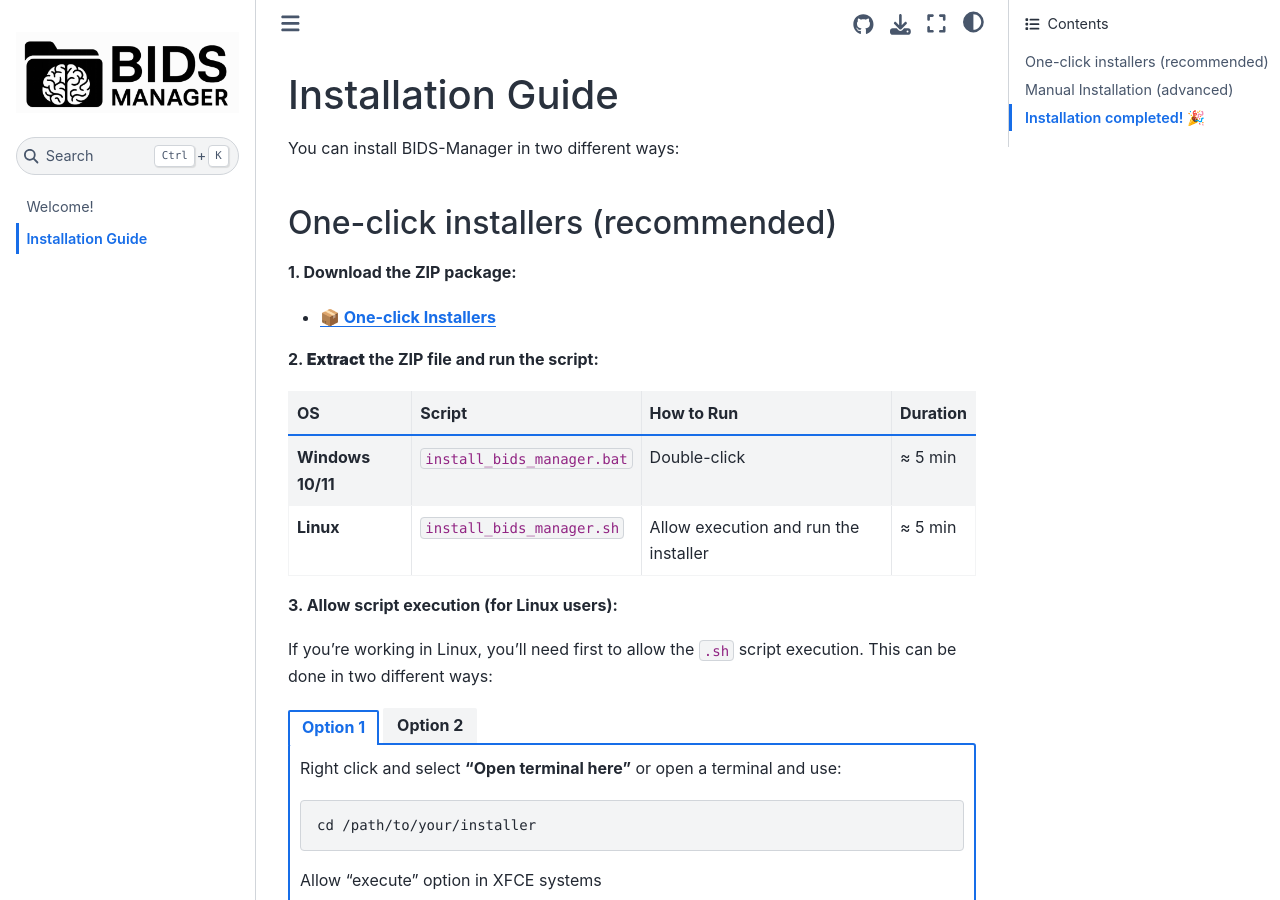
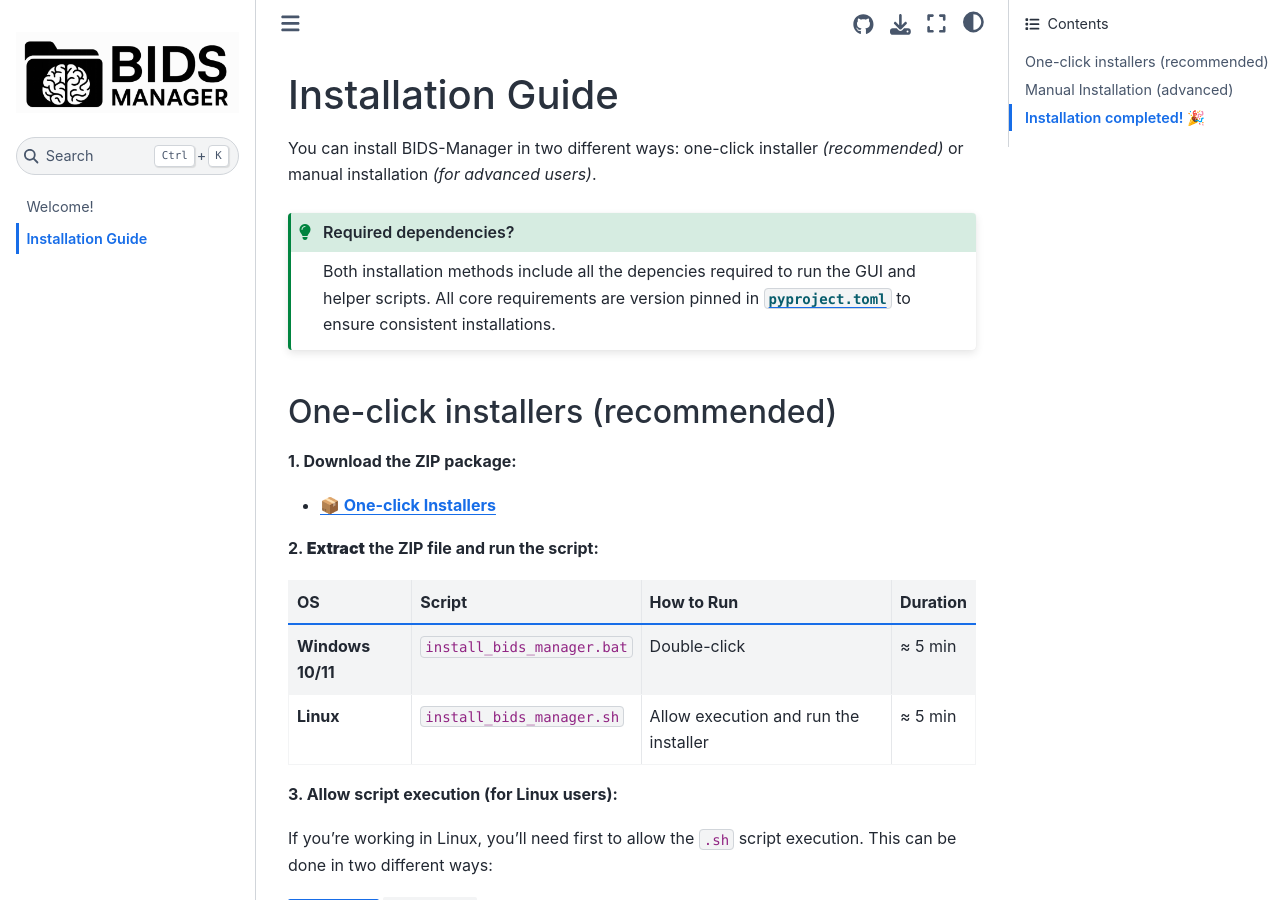
Before and after one commit to alexisbaxman/demo_bids-manager_documentation, a Jupyter Book: the page built from book/installation.md, in a window 1280 px wide and 900 px high. Built offline with Jupyter Book 1.0.4 settings and Sphinx 7.4.7 and the Sphinx Book theme 1.1.4, drawn with Linux system fonts in a browser that asks for light colours; some of the changed text lies outside the part shown.

Commit message:
Update installation.md

````diff
--- a/book/installation.md
+++ b/book/installation.md
@@ -1,5 +1,12 @@
 # Installation Guide
-You can install BIDS-Manager in two different ways:
+You can install BIDS-Manager in two different ways: one-click installer _(recommended)_ or manual installation _(for advanced users)_.
+
+```{admonition} Required dependencies?
+:class: tip
+
+Both installation methods include all the depencies required to run the GUI and helper scripts. All core requirements are version pinned in [`pyproject.toml`](https://github.com/ANCPLabOldenburg/BIDS-Manager/blob/main/pyproject.toml) to ensure consistent installations.
+```
+
 
 ## One-click installers (recommended)
 
@@ -87,10 +94,3 @@ After the installation finishes, you will find two **shortcuts** on your desktop
 |-------------|---------------------------|--------------------------------|
 | **Windows** | `run_bidsmanager.bat`      | `uninstall_bidsmanager.bat`    |
 | **Linux**   | **BIDS Manager** (launcher)| `uninstall_bidsmanager.sh`     |
-
-
-```{admonition} Required dependencies?
-:class: tip
-
-Both installation methods include all the depencies required to run the GUI and helper scripts. All core requirements are version pinned in [`pyproject.toml`](https://github.com/ANCPLabOldenburg/BIDS-Manager/blob/main/pyproject.toml) to ensure consistent installations.
-```
````
